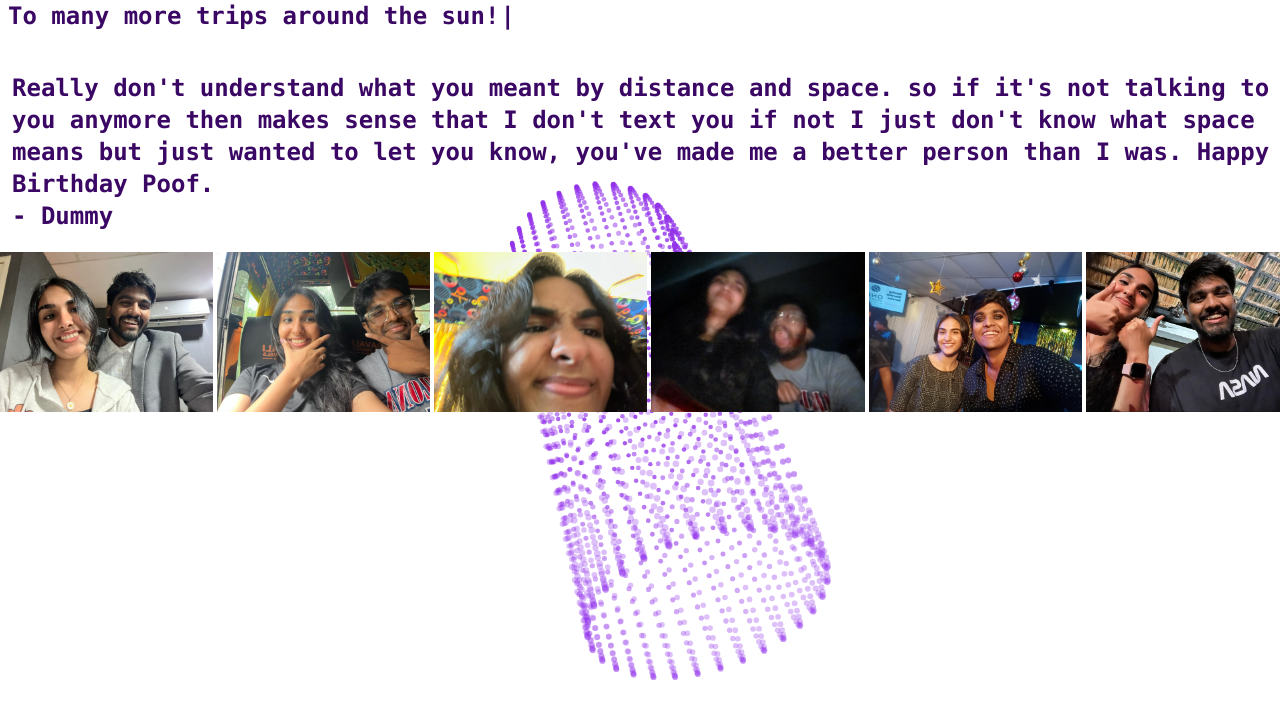
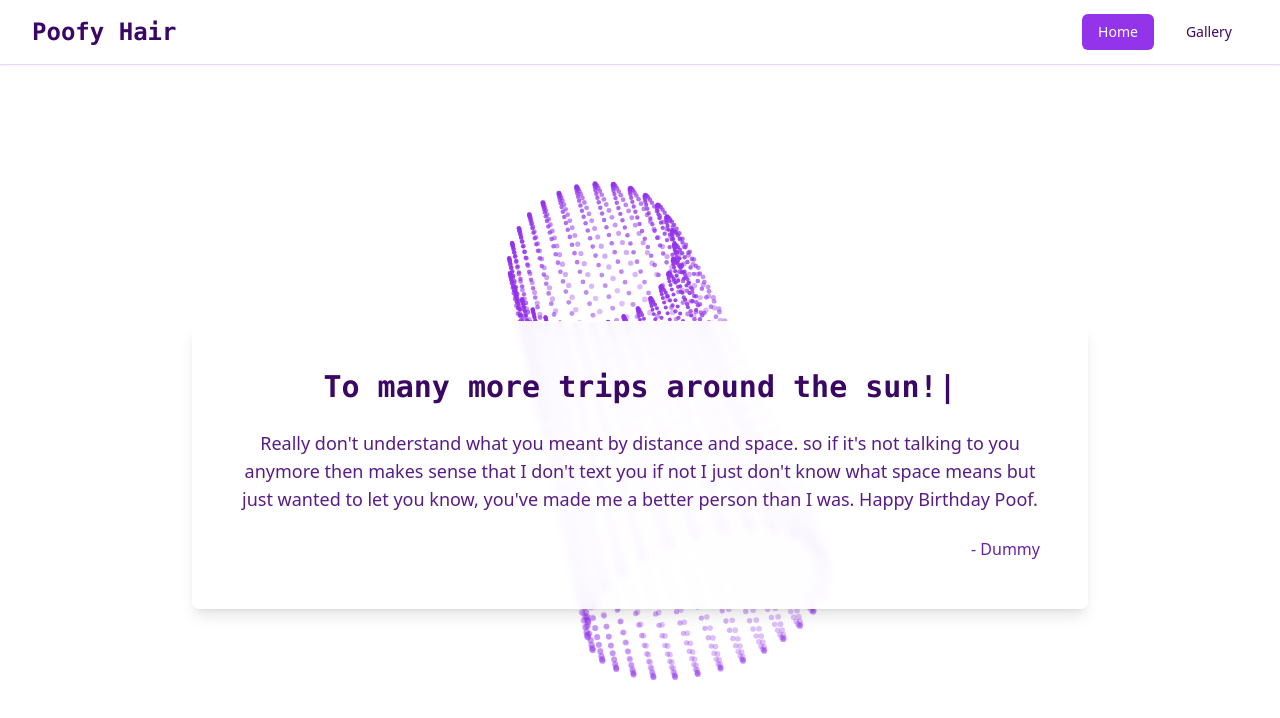
Before and after one commit to RyanBantu/bling, a React (Create React App) app: page / in a window 1280 px wide. Shown: the top 718 px of the page. Built offline with nearby package versions, Linux system fonts and the light colour scheme.

Commit message:
Add navbar and separate gallery page to prevent overlap with torus animation

```diff
--- a/package.json
+++ b/package.json
@@ -8,6 +8,7 @@
     "@testing-library/user-event": "^13.5.0",
     "react": "^18.3.1",
     "react-dom": "^18.3.1",
+    "react-router-dom": "^7.13.1",
     "react-scripts": "5.0.1",
     "react-slick": "^0.30.2",
     "slick-carousel": "^1.8.1",
--- a/src/App.js
+++ b/src/App.js
@@ -1,40 +1,22 @@
 import React from 'react';
-import Typewriter from 'typewriter-effect';
+import { BrowserRouter as Router, Routes, Route } from 'react-router-dom';
 import TorusBackground from './components/TorusBackground';
-import deb1 from "./components/debbie/12.jpg";
-import deb4 from "./components/debbie/4.jpg";
-import deb5 from "./components/debbie/5.jpg";
-import deb6 from "./components/debbie/6.jpg";
-import deb7 from "./components/debbie/7.jpg";
-import deb8 from "./components/debbie/8.jpg";
+import Navbar from './components/Navbar';
+import Home from './pages/Home';
+import Gallery from './pages/Gallery';
 
 function App() {
   return (
-    <div className='bg-white w-screen h-screen flex-col relative'>
-      <TorusBackground />
-      <div className='relative z-10 pl-2 text-2xl font-mono font-bold text-purple-950 flex-col h-screen w-screen'>
-        <Typewriter
-          options={{
-            strings: ['To many more trips around the sun!!', 'Happy Birthday in Advance Poofy Hair'],
-            autoStart: true,
-            loop: true,
-          }}
-        />
-        <div className='flex-col justify-center mt-10 mx-1'>
-          Really don't understand what you meant by distance and space. so if it's not talking to you anymore then makes sense that I don't text you if not I just don't know what space means but just wanted to let you know, you've made me a better person than I was. Happy Birthday Poof.
-          <div></div>
-          - Dummy
-        </div>
-        <div className='xl:flex xl:mt-5 xl:mx-1 xl:h-100 xl:w-200 md:mt-1 md:grid md:grid-cols-3 md:gap-1 md:place-content-center md:h-40'>
-          <img src={deb1} alt="bg" />
-          <img src={deb4} alt="bg" />
-          <img src={deb5} alt="bg" />
-          <img src={deb6} alt="bg" />
-          <img src={deb7} alt="bg" />
-          <img src={deb8} alt="bg" />
-        </div>
+    <Router>
+      <div className='bg-white w-screen min-h-screen flex-col relative'>
+        <TorusBackground />
+        <Navbar />
+        <Routes>
+          <Route path="/" element={<Home />} />
+          <Route path="/gallery" element={<Gallery />} />
+        </Routes>
       </div>
-    </div>
+    </Router>
   );
 }
 
--- /dev/null
+++ b/src/components/Navbar.js
@@ -0,0 +1,44 @@
+import React from 'react';
+import { Link, useLocation } from 'react-router-dom';
+
+const Navbar = () => {
+  const location = useLocation();
+
+  return (
+    <nav className="relative z-20 bg-white/80 backdrop-blur-sm border-b border-purple-200 shadow-sm">
+      <div className="max-w-7xl mx-auto px-4 sm:px-6 lg:px-8">
+        <div className="flex justify-between items-center h-16">
+          <div className="flex items-center">
+            <Link to="/" className="text-2xl font-mono font-bold text-purple-950">
+              Poofy Hair
+            </Link>
+          </div>
+          <div className="flex space-x-4">
+            <Link
+              to="/"
+              className={`px-4 py-2 rounded-md text-sm font-medium transition-colors ${
+                location.pathname === '/'
+                  ? 'bg-purple-600 text-white'
+                  : 'text-purple-950 hover:bg-purple-100'
+              }`}
+            >
+              Home
+            </Link>
+            <Link
+              to="/gallery"
+              className={`px-4 py-2 rounded-md text-sm font-medium transition-colors ${
+                location.pathname === '/gallery'
+                  ? 'bg-purple-600 text-white'
+                  : 'text-purple-950 hover:bg-purple-100'
+              }`}
+            >
+              Gallery
+            </Link>
+          </div>
+        </div>
+      </div>
+    </nav>
+  );
+};
+
+export default Navbar;
--- /dev/null
+++ b/src/pages/Gallery.js
@@ -0,0 +1,37 @@
+import React from 'react';
+import deb1 from "../components/debbie/12.jpg";
+import deb4 from "../components/debbie/4.jpg";
+import deb5 from "../components/debbie/5.jpg";
+import deb6 from "../components/debbie/6.jpg";
+import deb7 from "../components/debbie/7.jpg";
+import deb8 from "../components/debbie/8.jpg";
+
+const Gallery = () => {
+  const images = [deb1, deb4, deb5, deb6, deb7, deb8];
+
+  return (
+    <div className="relative z-10 min-h-screen px-4 py-20">
+      <div className="max-w-7xl mx-auto">
+        <h1 className="text-3xl md:text-4xl font-mono font-bold text-purple-950 mb-8 text-center">
+          Gallery
+        </h1>
+        <div className="grid grid-cols-1 md:grid-cols-2 lg:grid-cols-3 gap-6">
+          {images.map((img, index) => (
+            <div
+              key={index}
+              className="bg-white/90 backdrop-blur-sm rounded-lg shadow-lg overflow-hidden hover:shadow-xl transition-shadow duration-300"
+            >
+              <img
+                src={img}
+                alt={`Gallery image ${index + 1}`}
+                className="w-full h-auto object-cover"
+              />
+            </div>
+          ))}
+        </div>
+      </div>
+    </div>
+  );
+};
+
+export default Gallery;
--- /dev/null
+++ b/src/pages/Home.js
@@ -0,0 +1,28 @@
+import React from 'react';
+import Typewriter from 'typewriter-effect';
+
+const Home = () => {
+  return (
+    <div className="relative z-10 min-h-screen flex flex-col items-center justify-center px-4 py-20">
+      <div className="max-w-4xl w-full bg-white/90 backdrop-blur-sm rounded-lg shadow-lg p-8 md:p-12">
+        <div className="text-2xl md:text-3xl font-mono font-bold text-purple-950 mb-6 text-center">
+          <Typewriter
+            options={{
+              strings: ['To many more trips around the sun!!', 'Happy Birthday in Advance Poofy Hair'],
+              autoStart: true,
+              loop: true,
+            }}
+          />
+        </div>
+        <div className="text-base md:text-lg text-purple-900 leading-relaxed text-center">
+          Really don't understand what you meant by distance and space. so if it's not talking to you anymore then makes sense that I don't text you if not I just don't know what space means but just wanted to let you know, you've made me a better person than I was. Happy Birthday Poof.
+        </div>
+        <div className="text-right mt-6 text-purple-800 font-medium">
+          - Dummy
+        </div>
+      </div>
+    </div>
+  );
+};
+
+export default Home;
```
Also changed, not shown: 1 other file (tests, documents, lock files or other folders).
